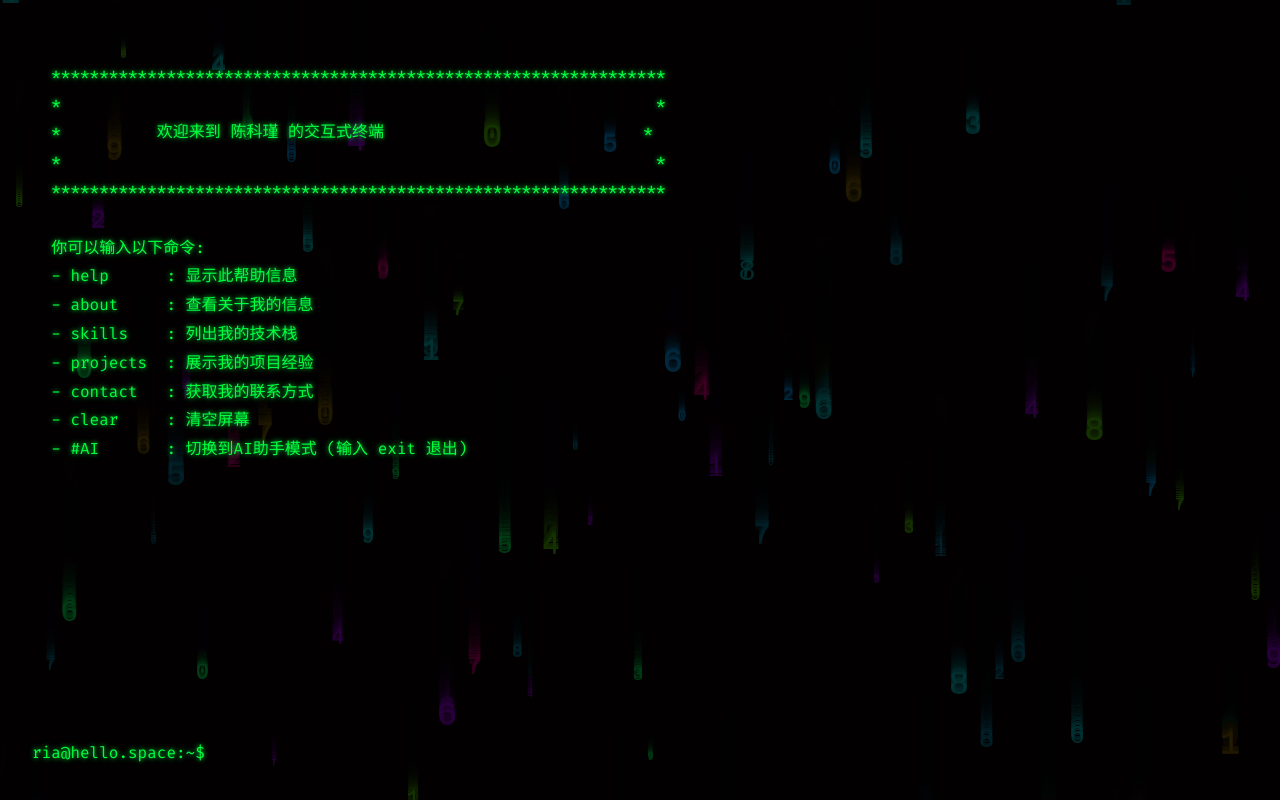
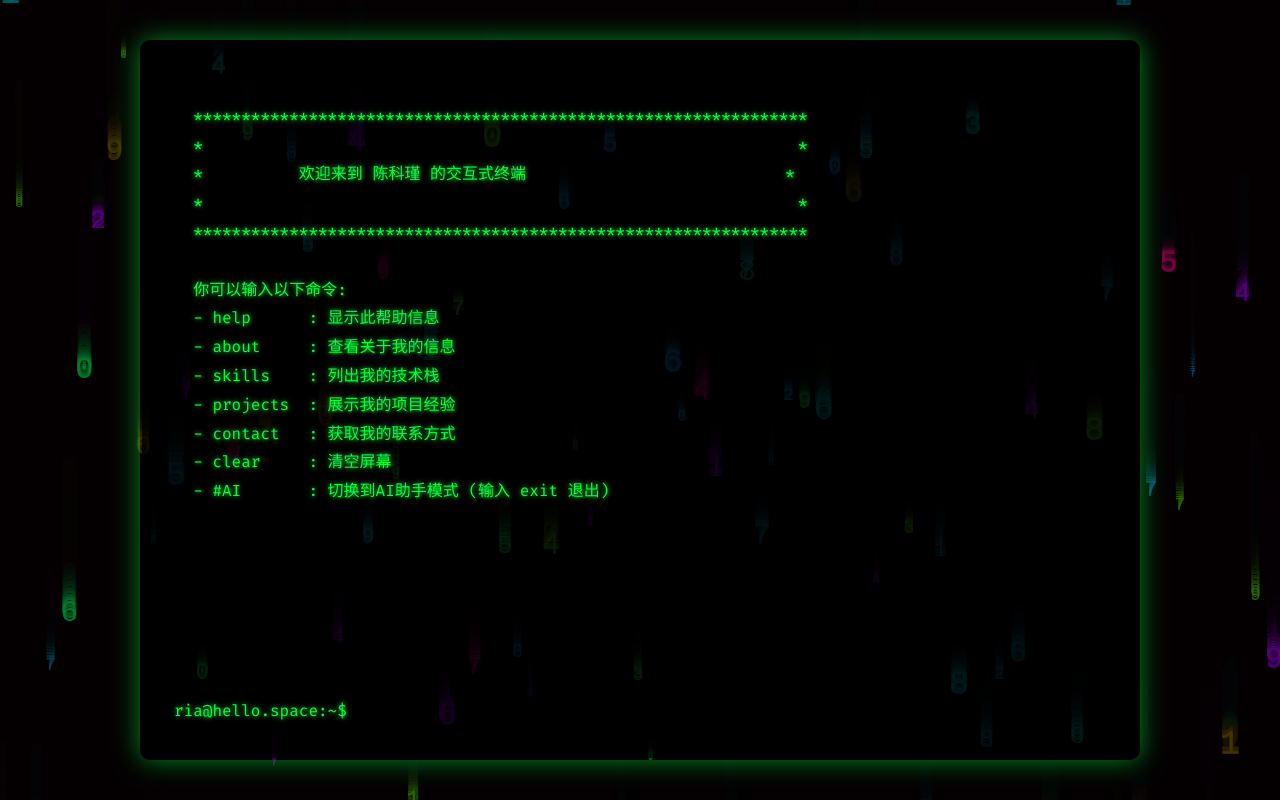
Before and after one commit to Riaishere/riaishere.github.io, a plain HTML site: page index.html in a window 1280 px wide. Drawn offline with Linux system fonts and the light colour scheme.

Commit message:
page center

```diff
--- a/index.html
+++ b/index.html
@@ -24,13 +24,19 @@
             box-sizing: border-box;
         }
 
-        body {
+                body {
             background-color: var(--background);
             color: var(--foreground);
             font-family: 'Fira Code', 'Consolas', 'Monaco', monospace;
             font-size: 16px;
             line-height: 1.8;
             text-shadow: 0 0 5px var(--green); /* 添加辉光效果 */
+            /* --- 新增：使用 Flexbox 实现居中 --- */
+            display: flex;
+            align-items: center;
+            justify-content: center;
+            min-height: 100vh;
+            overflow: hidden; /* 避免出现滚动条 */
         }
 
         #matrix-bg {
@@ -46,13 +52,33 @@
         .terminal-container {
             position: relative;
             z-index: 1;
-            width: 100%;
-            height: 100vh;
-            overflow-y: auto;
+            max-width: 1000px; /* 设置最大宽度 */
+            width: 90%;       /* 响应式宽度 */
+            height: 90vh;     /* 视图高度的90% */
+            overflow: auto;   /* 仅当内容溢出时显示滚动条 */
             padding: 2rem;
             display: flex;
             flex-direction: column;
-            background: rgba(0,0,0,0.5); /* 半透明背景，让数字雨透出来 */
+            background: rgba(0, 0, 0, 0.75);
+            border-radius: 10px;
+
+            /* --- 新增：流光边框准备 --- */
+            border: 2px solid transparent; /* 边框占位 */
+            background-clip: padding-box;
+            box-shadow: 0 0 20px rgba(0, 255, 65, 0.5);
+            animation: animate-glow 3s linear infinite;
+        }
+
+        @keyframes animate-glow {
+            0% {
+                box-shadow: 0 0 20px rgba(0, 255, 65, 0.8);
+            }
+            50% {
+                box-shadow: 0 0 30px rgba(0, 255, 65, 0.4);
+            }
+            100% {
+                box-shadow: 0 0 20px rgba(0, 255, 65, 0.8);
+            }
         }
 
         #terminal-output {
```
